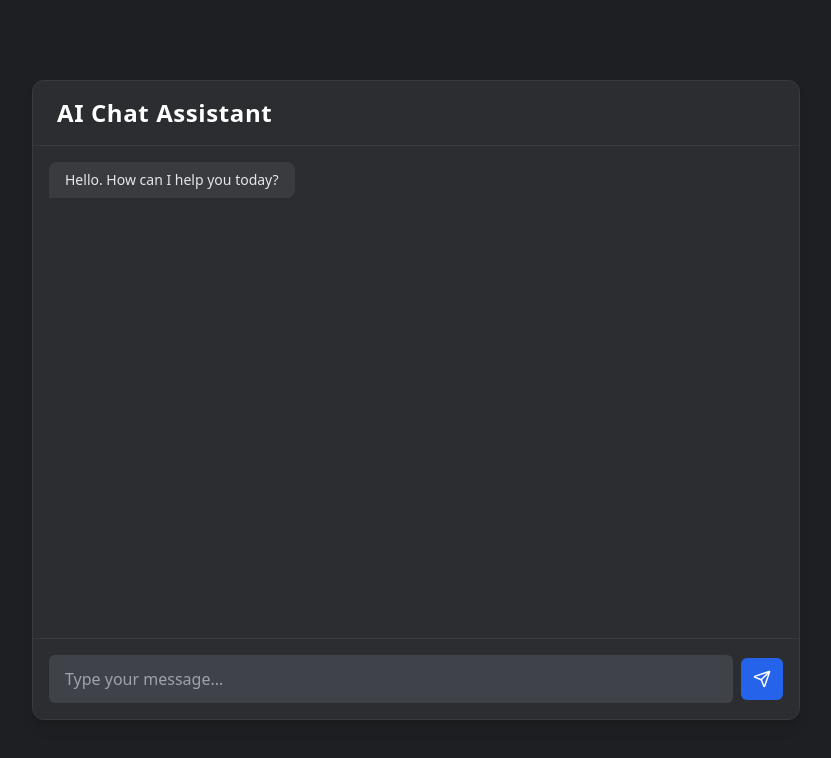
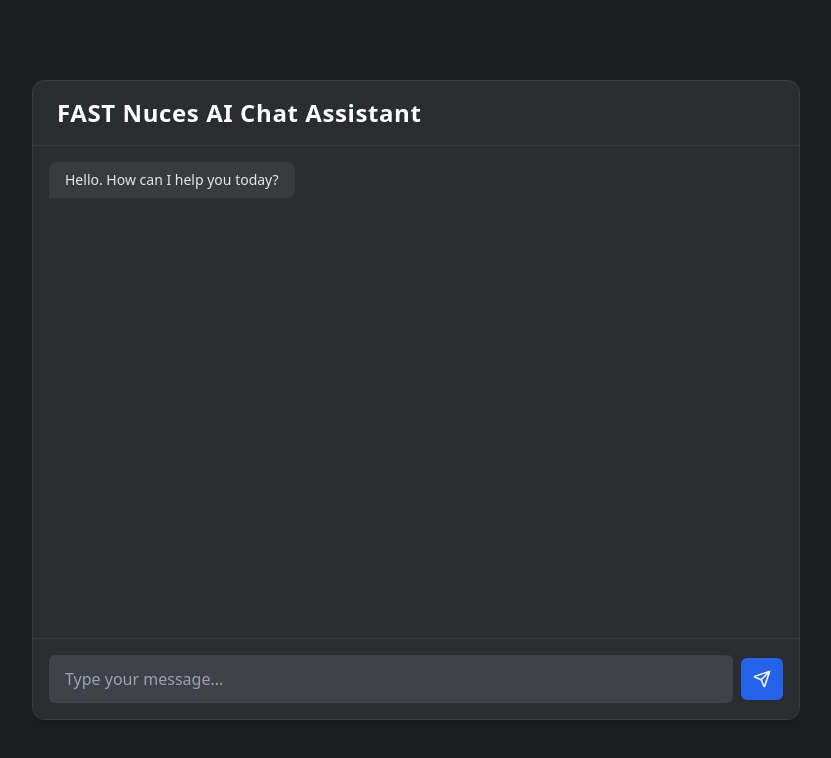
Before and after one commit to ali-umer/RAG-based-ChatBot, a React (Create React App) app in the folder frontend/: page / in a window 1280 px wide. Shown: the top 758 px of the page, without its empty margins (224-1055 px from the left). Built offline with nearby package versions, Linux system fonts and the light colour scheme; the HTML template or start-up script is replaced by a standard one.

Commit message:
Final tweaks

```diff
--- a/frontend/src/Chatbot.jsx
+++ b/frontend/src/Chatbot.jsx
@@ -1,7 +1,7 @@
 import { useState, useRef, useEffect } from "react";
 import { Send } from "lucide-react";
 
-// TypingDots animation component
+
 function TypingDots() {
   return (
     <span className="flex space-x-1 animate-pulse">
@@ -77,7 +77,7 @@
 <div className="min-h-[100dvh] bg-[#1e1f22] flex items-center justify-center p-4">
       <div className="w-full max-w-3xl h-[80vh] bg-[#2b2d31] rounded-xl shadow-lg flex flex-col overflow-hidden border border-[#3a3b3e]">
         <div className="px-6 py-4 border-b border-[#3a3b3e]">
-          <h1 className="text-white text-2xl font-bold tracking-wide drop-shadow-sm">AI Chat Assistant</h1>
+          <h1 className="text-white text-2xl font-bold tracking-wide drop-shadow-sm">FAST Nuces AI Chat Assistant</h1>
         </div>
 
         <div className="flex-1 overflow-y-auto px-4 py-4 space-y-4">
```
